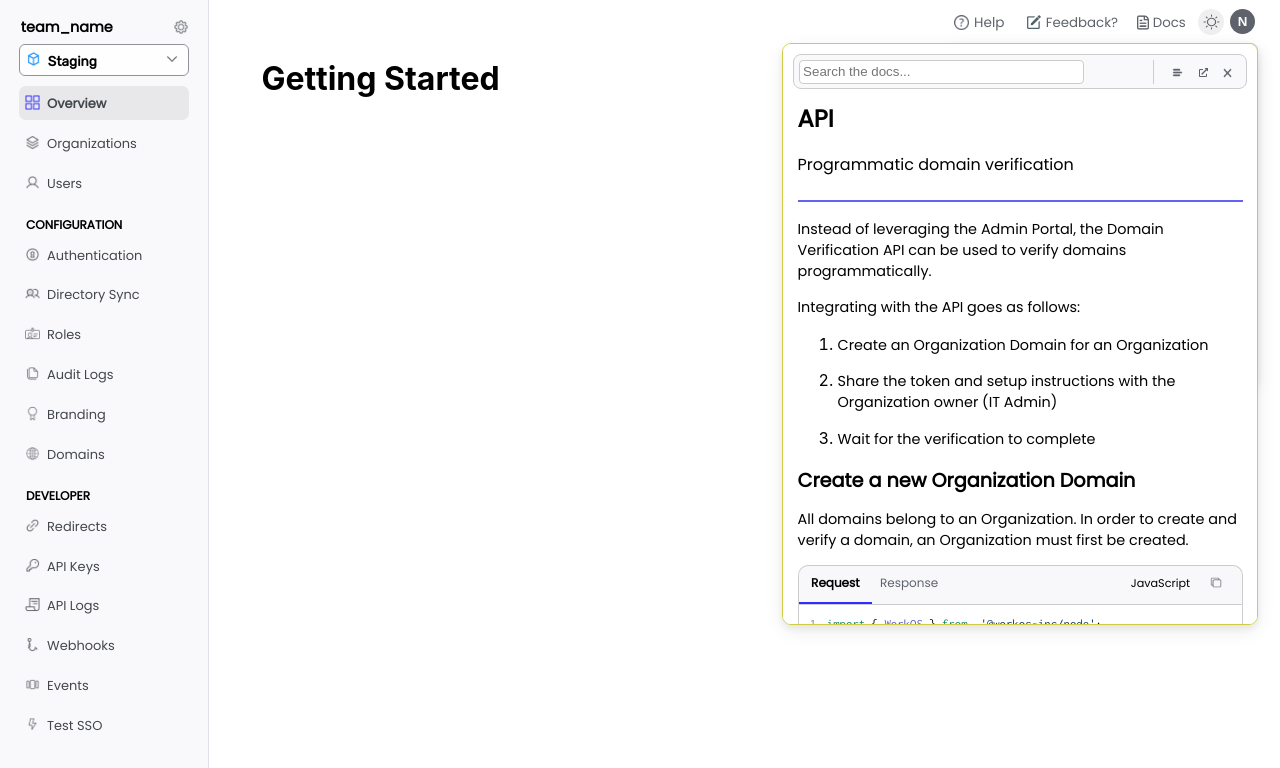
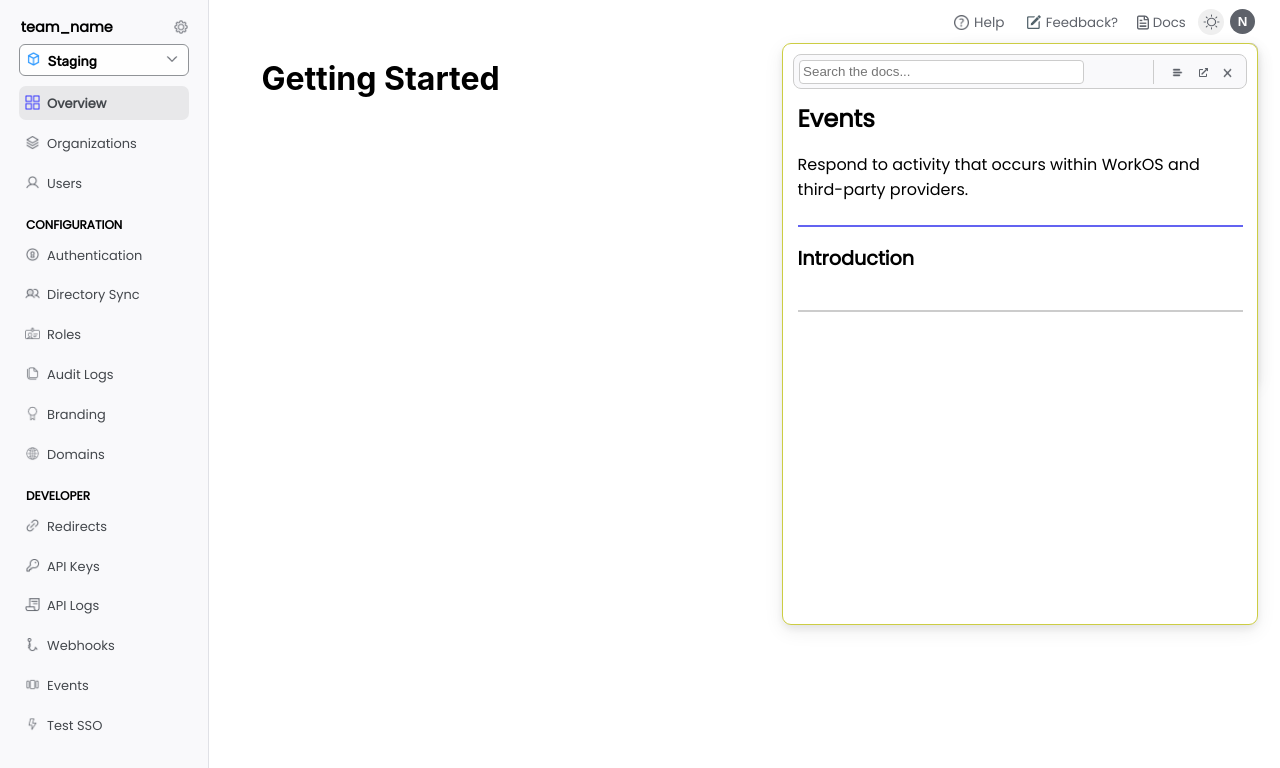
Before and after one commit to nburuchara/work-os-demo, a React (Create React App) app: page / in a window 1280 px wide. Shown: the top 768 px of the page. Built offline with nearby package versions, Linux system fonts and the light colour scheme.

Commit message:
Update working on Events & Webhooks doc
Currently working on (Event Types) subsection of "Events and Webhooks" section of docs

```diff
--- /dev/null
+++ b/src/home/desktop/d_Home_Pages/d_Documentation_Demo/Events_Webhooks_Docs/Events_Webhooks.js
@@ -0,0 +1,77 @@
+import React, {Component} from "react";
+import styled from 'styled-components'
+import CodeSnippetStruct from '../d_Documentation_Components/d_Code_Snippet_Structure'
+
+const Styles = styled.div  `
+
+`
+
+export default class EventsWebhooks extends Component {
+    constructor (props) {
+        super(props)
+        this.state = {
+
+            //* - EVENTS & WEBHOOKS SECTIONS - *//
+            eventTypes: true,
+
+            //* - CODE SNIPPET - *//
+            currentSelectedLanguage: "javascript",
+            codeSnippet1CopyHovered: false,
+
+                //* - IMAGE - *//
+            enlargedImageId: null, // No image is enlarged initially
+        }
+    }
+
+    newLangSelected = (currentLang) => {
+        if (this.state.currentSelectedLanguage === "") {
+            this.setState({
+                [`${currentLang}Selected`]: true,
+                currentSelectedLanguage: currentLang,
+            })
+        } else {
+            console.log(currentLang)
+            this.setState({
+                [`${this.state.currentSelectedLanguage}Selected`]: false
+            }, () => {
+                this.setState({
+                    [`${currentLang}Selected`]: true,
+                    currentSelectedLanguage: currentLang,
+                })
+            })
+        }
+    }
+
+    toggleEnlarged = (imageId) => {
+        this.setState(prevState => ({
+            enlargedImageId: prevState.enlargedImageId === imageId ? null : imageId
+        }));
+    };
+
+    render () {
+
+            const { eventTypes } = this.state;
+
+
+            //* - DOCS UI SIZE ADJUSTMENT VAR(S) - *//
+            const { sidebarMenuClicked } = this.props;
+
+        return (
+            <Styles>
+                {eventTypes &&
+                    <div className="demo-docs-container">
+                        <div style={{width: sidebarMenuClicked ? "63%" : "auto", float: sidebarMenuClicked ? "right" : "none", marginBottom: sidebarMenuClicked ? "1%" : "4%", paddingBottom: sidebarMenuClicked ? "5%" : "5%", borderBottom: "2px solid #6363f1"}} className='demo-docs-section' >
+                            <h1 style={{paddingTop: sidebarMenuClicked ? "0%" : "7%", fontSize: sidebarMenuClicked? "120%" : "150%"}}>Events</h1>
+                            <p style={{fontSize: sidebarMenuClicked ? "90%" : "100%", marginBottom: "0px"}}>Respond to activity that occurs within WorkOS and third-party providers.</p>
+                        </div>
+                        <div style={{width: sidebarMenuClicked ? "63%" : "auto", float: sidebarMenuClicked ? "right" : "none", marginBottom: sidebarMenuClicked ? "1%" : "4%", paddingBottom: sidebarMenuClicked ? "2.5%" : "5%"}} className='demo-docs-section'>
+                            <h1 className={sidebarMenuClicked ? "demo-docs-section-sidebar-h1" : ""}>Introduction</h1>
+                            <p className={sidebarMenuClicked ? "demo-docs-section-sidebar-p" : ""}></p>
+                        </div>
+                    </div>
+                }
+            </Styles>
+        )
+
+    }
+}
--- a/src/home/desktop/d_Home_Pages/d_Documentation_Demo/d_Docs_Navigation.js
+++ b/src/home/desktop/d_Home_Pages/d_Documentation_Demo/d_Docs_Navigation.js
@@ -9,6 +9,7 @@ import ResultsData from "../../d_Home_Components/d_Right_Pane_Header_Components/
 import APIReference from './Resources_Docs/d_API_Reference';
 import UserManagement from './User_Mgmt_Docs/User_Management';
 import StandaloneAPIs from './Standalone_APIs_Docs/Standalone_APIs';
+import EventsWebhooks from './Events_Webhooks_Docs/Events_Webhooks';
 
 const Styles = styled.div `
 
@@ -2041,8 +2042,9 @@ export default class DocsNavigationMenu extends Component {
 
             showDocsHome: false,
             showUserManagementDoc: false,
-            showStandAloneApis: true,
+            showStandAloneApis: false,
             showAPIReference: false ,
+            showEventsWebhooks: true,
 
         }
         this.trie = new Trie(); // Initialize the trie
@@ -2244,7 +2246,7 @@ export default class DocsNavigationMenu extends Component {
         const { sidebarMenuClicked } = this.state;
 
             //* - DOUMENTATION PAGES VARS - *//
-        const { showDocsHome, showUserManagementDoc, showStandAloneApis, showAPIReference } = this.state;
+        const { showDocsHome, showUserManagementDoc, showStandAloneApis, showAPIReference, showEventsWebhooks } = this.state;
         const { usrMgmtScrollID, standaloneApisScrollID } = this.state;
         return(
             <Styles>
@@ -2584,7 +2586,7 @@ export default class DocsNavigationMenu extends Component {
                     {showUserManagementDoc && <UserManagement sidebarMenuClicked={sidebarMenuClicked} scrollToID={usrMgmtScrollID}/>}
                     {showStandAloneApis && <StandaloneAPIs sidebarMenuClicked={sidebarMenuClicked} scrollToID={standaloneApisScrollID}/>}
                     {showAPIReference && <APIReference sidebarMenuClicked={sidebarMenuClicked}/>}
-
+                    {showEventsWebhooks && <EventsWebhooks sidebarMenuClicked={sidebarMenuClicked}/>}
 
             </Styles>
         )
```
